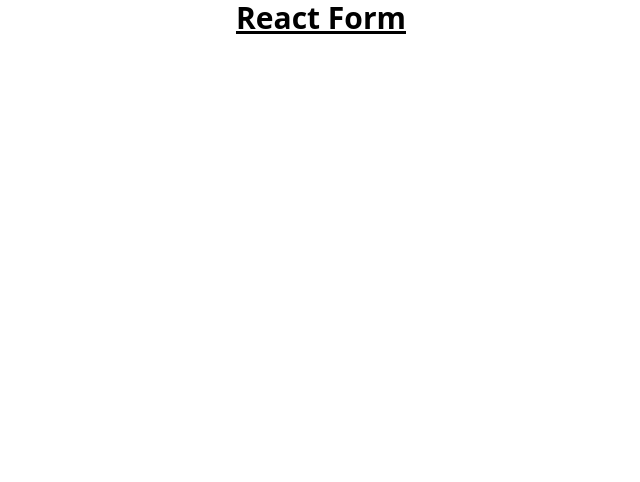
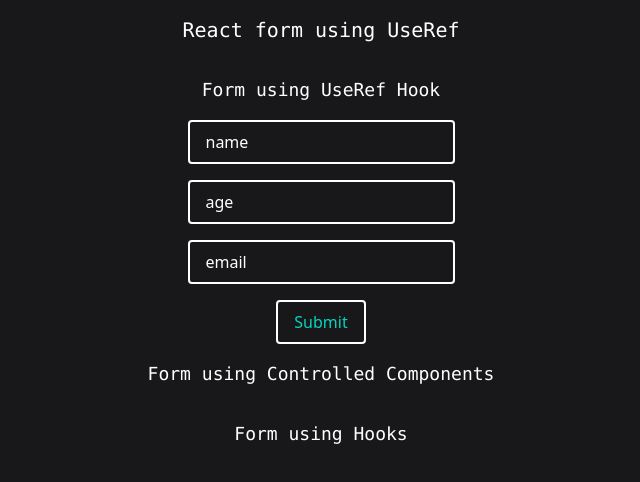
Before and after one commit to coder-Rishi05/React-Forms, a React (Vite) app in the folder react-forms/: page / in a window 1280 px wide. Shown: the top 482 px of the page, without its empty margins (319-959 px from the left). Built offline with nearby package versions, Linux system fonts and the light colour scheme.

Commit message:
completed useRef form

```diff
--- a/react-forms/src/App.jsx
+++ b/react-forms/src/App.jsx
@@ -1,15 +1,19 @@
 import { useState } from 'react'
-import reactLogo from './assets/react.svg'
-import viteLogo from '/vite.svg'
+import UseRef from './Components/UseRef'
+import Controlled from './Components/Controlled'
+import Hooks from './Components/Hooks'
 import './App.css'
 
 function App() {
-  const [count, setCount] = useState(0)
+
 
   return (
-  <>
-    <h1 className='text-3xl text-center font-bold underline' >React Form</h1>
-  </>
+  <div className="App h-screen w-full bg-zinc-900 ">
+    <h1 className='text-xl text-center text-white font-mono p-4 ' >React form using UseRef</h1>
+    <UseRef />
+    <Controlled />
+    <Hooks />
+    </div>
   )
 }
 
--- /dev/null
+++ b/react-forms/src/Components/Controlled.jsx
@@ -0,0 +1,9 @@
+const Controlled = () => {
+  return (
+    <div>
+      <h2 className='text-lg text-center text-white font-mono p-4'>Form using Controlled Components</h2>
+    </div>
+  )
+}
+
+export default Controlled
--- /dev/null
+++ b/react-forms/src/Components/Hooks.jsx
@@ -0,0 +1,11 @@
+const Hooks = () => {
+  return (
+    <div>
+      <h2 className="text-lg text-center text-white font-mono p-4">
+        Form using Hooks
+      </h2>
+    </div>
+  );
+};
+
+export default Hooks;
--- /dev/null
+++ b/react-forms/src/Components/UseRef.jsx
@@ -0,0 +1,70 @@
+import { use, useRef } from "react";
+
+const UseRef = () => {
+  //   const elem = useRef(null); // we pass null to useRef to create a reference
+  //     console.log(elem); // this will log the current value of the ref, which is null initially.
+
+  const name = useRef(null); // create a ref for the name input
+  const age = useRef(null); // create a ref for the age input
+  const email = useRef(null); // create a ref for the email input
+
+  const handleSubmit = (e) => {
+    e.preventDefault(); // prevent the default form submission
+    console.log(name.current.value); // access the value of the name input
+    console.log(age.current.value); // access the value of the age input
+    console.log(email.current.value); // access the value of the email input
+  };
+  return (
+    <div>
+      <h2 className="text-lg text-center text-white font-mono p-4">
+        Form using UseRef Hook
+      </h2>
+      <form
+        action=""
+        className="flex gap-4 flex-col items-center"
+        onSubmit={(e) => {
+          handleSubmit(e);
+        }}
+      >
+        <input
+          className="border-2 text-teal-400 border-white rounded-sm  placeholder:text-white px-4 py-2 "
+          type="text"
+          placeholder="name"
+          ref={name}
+        />
+        <input
+          className="border-2 text-teal-400 border-white rounded-sm  placeholder:text-white px-4 py-2 "
+          type="text"
+          placeholder="age"
+          ref={age}
+        />
+        <input
+          className="border-2 text-teal-400 border-white rounded-sm  placeholder:text-white px-4 py-2 "
+          type="email"
+          placeholder="email"
+          ref={age}
+        />
+        <input
+          className="border-2 text-teal-400 border-white rounded-sm  placeholder:text-white px-4 py-2 cursor-pointer "
+          type="submit"
+        />
+      </form>
+    </div>
+  );
+};
+
+export default UseRef;
+// useRef run first before the dom load, so we cant pass any element to it therefore we pass null.
+// useRef is used to access the DOM element directly without using state.
+// we can save useref in a constant value.
+// then by using ref we can connect it to the element we want to access.
+//  it will first give null value.
+//  there for we can't use it directly in the element. So we use it onClick or onChange or any other event on the div.
+// Here we are directly accessing the DOM element using useRef, and its initial value is null, therefore we will get null in the console log.
+// useRef give us a reference to the DOM element, so we can access it directly without using state.
+
+//
+
+// we have something called current in useRef, which is used to access the current value of the ref. and to acess the value of the input we use name.current.value or age.current.value.
+
+// we can use useRef to access the value of the input directly without using state.
```
Also changed, not shown: 1 other file (tests, documents, lock files or other folders).
